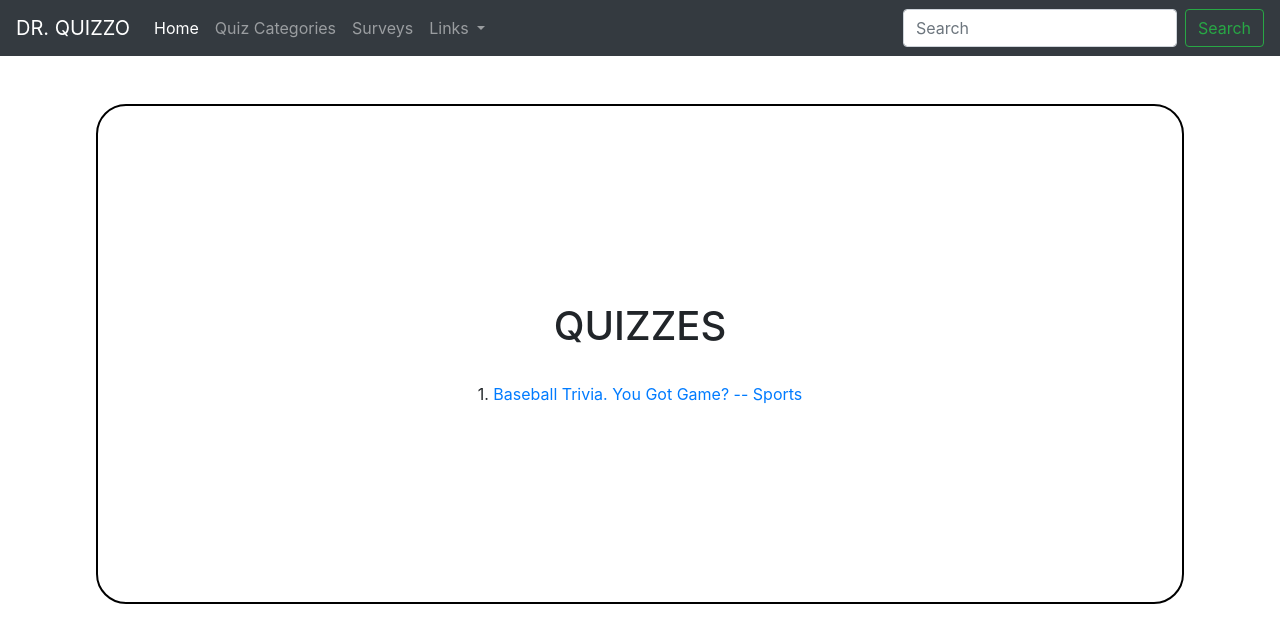
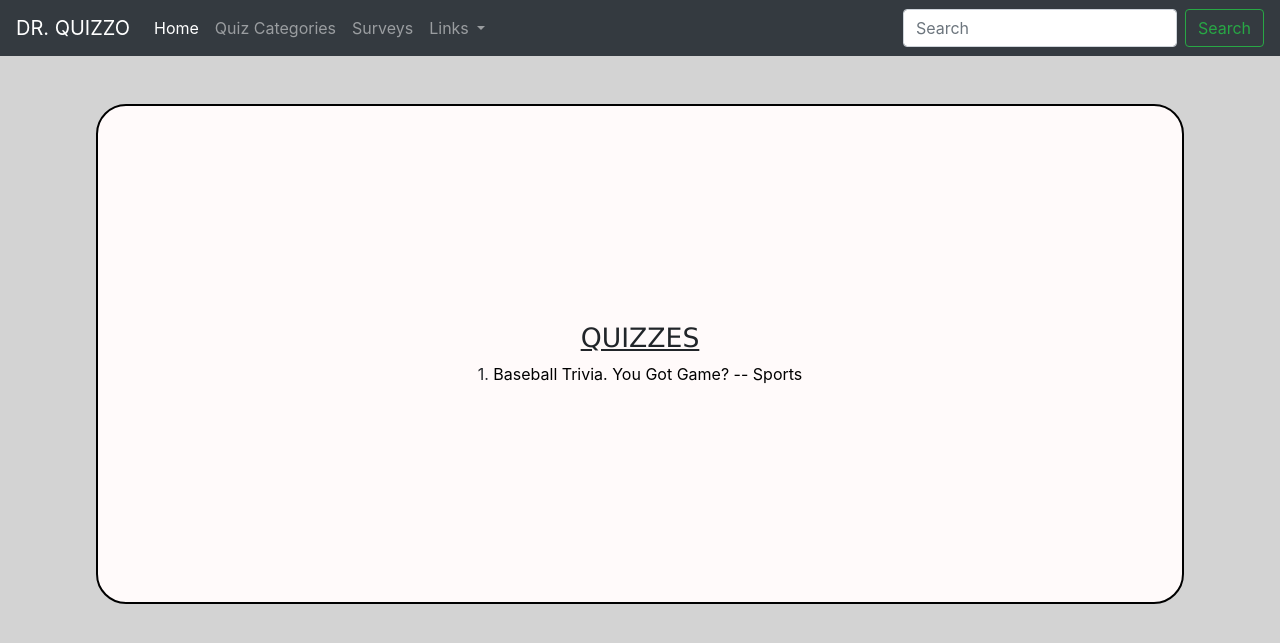
Before and after one commit to bigrollo/drquizzoDjango, a Django app: page /quizzes/1 in a window 1280 px wide. Shown: the top 643 px of the page. Run offline with Django 3.2, Linux system fonts and the light colour scheme; data comes from the database, SQL or seed files in the repository; both versions use the stored data as it was after the commit; some libraries are stand-ins or nearby versions.

Commit message:
Changes to layout and design

```diff
--- a/myweb/templates/home.html
+++ b/myweb/templates/home.html
@@ -19,7 +19,7 @@
 
 				<br>
 				{% for option in user_options %}
-					<a class="h5" href="/{{ option.url }}">{{ option.label }}</a><br/>
+					<a class="h5 Quizlistings" href="/{{ option.url }}">{{ option.label }}</a><br/>
 				{% endfor %}
 
 			</div>
--- a/myweb/templates/quizcats.html
+++ b/myweb/templates/quizcats.html
@@ -17,10 +17,8 @@
 		<div class="row">
 			<div class="col-md-12">
 
-
-				<br>
 				{% for cats in category_data %}
-					<a href="{% url 'quizzes' cats.id %}">{{ cats.category }}</a><br/>
+					<a class="h5" href="{% url 'quizzes' cats.id %}">{{ cats.category }}</a><br/>
 
 				{% endfor %}
 
--- a/myweb/templates/quizzes.html
+++ b/myweb/templates/quizzes.html
@@ -7,12 +7,19 @@
 	<div class="container">
 		<div class="row">
 			<div class="col-md-12">
-				<h1>
+				<h1 class="mainText">
 					QUIZZES
 				</h1>
-				<br/>
+				{% if quiz_info.count == 0 %}
+					<h5>No Quizzes for this Category </h5>
+				{% endif %}
+
+
+
 				{% for Quiz in quiz_info %}
-					{{ Quiz.id }}. <a href='{% url 'quizview' Quiz.id %}'>{{ Quiz.quizName }} -- {{ Quiz.quizType }}</a> <br/>
+
+					{{ forloop.counter }}. <a class='Quizlistings' href='{% url 'quizview' Quiz.id %}'>{{ Quiz.quizName }} -- {{ Quiz.quizType }}</a> <br/>
+
 				{% endfor %}
 			</div>
 		</div>
--- a/static/styles/quizzoStyle1.css
+++ b/static/styles/quizzoStyle1.css
@@ -1,13 +1,14 @@
 
 
 body{
-	background-color: white !important;
+	background-color: lightgray !important;
 }
 
 
 .mainText{
 	font-size: 20pt !important;
 	font-family: verdana;
+	text-decoration: underline;
 }
 
 .Quizcontainer{
@@ -20,7 +21,7 @@ body{
 .Quizmain{
   height:500px;
   width:85%;
-  background: white;
+  background: #FFFAFA;
   border:2px solid black;
   border-radius:30px;
   align-items:center;
@@ -45,3 +46,7 @@ body{
 .Quizanswer:hover{
   background-color: lightgreen;
 }
+
+.Quizlistings{
+	color: black !important;
+}
```
Also changed, not shown: db.sqlite3.
